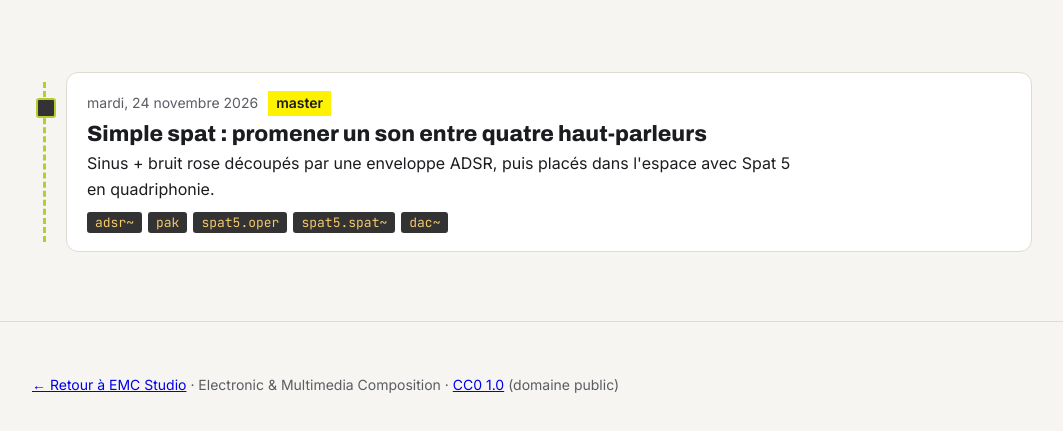
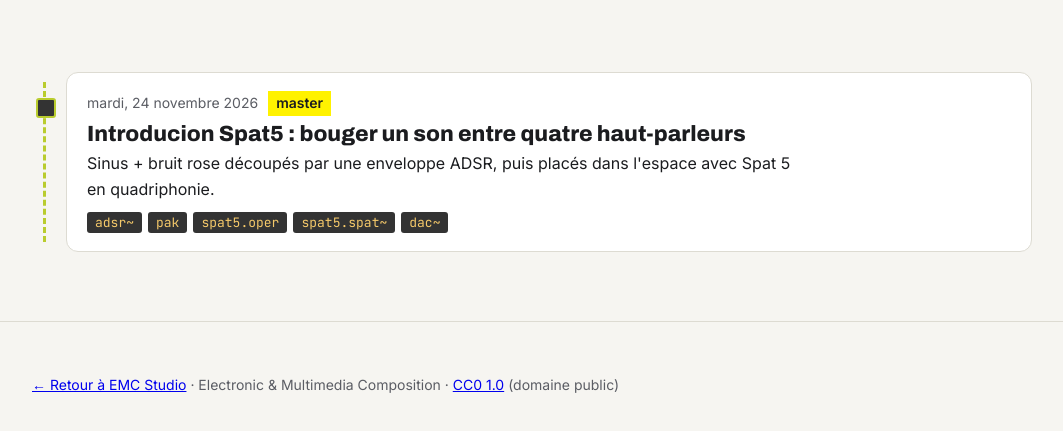
Before and after one commit to emc-studio/cours, a plain HTML site: page e-music-ma/index.html in a window 1280 px wide. Shown: the part 167-598 px from the top of the page, without its empty margins (108-1171 px from the left). Drawn offline with Linux system fonts and the light colour scheme.

```diff
--- a/e-music-ma/index.html
+++ b/e-music-ma/index.html
@@ -62,7 +62,7 @@ footer{color:var(--mut);font-size:14px;border-top:1px solid var(--line)}
 {
 /* Ajouter un cours = ajouter une ligne en haut de cette liste */
 const courses=[
- {date:'2026-11-24',level:'master',title:'Simple spat : promener un son entre quatre haut-parleurs',
+ {date:'2026-11-24',level:'master',title:'Introducion Spat5 : bouger un son entre quatre haut-parleurs',
   desc:'Sinus + bruit rose découpés par une enveloppe ADSR, puis placés dans l\'espace avec Spat 5 en quadriphonie.',
   objs:['adsr~','pak','spat5.oper','spat5.spat~','dac~'],href:'2026-11-24-simple-spat-02/'}
 ];
```
